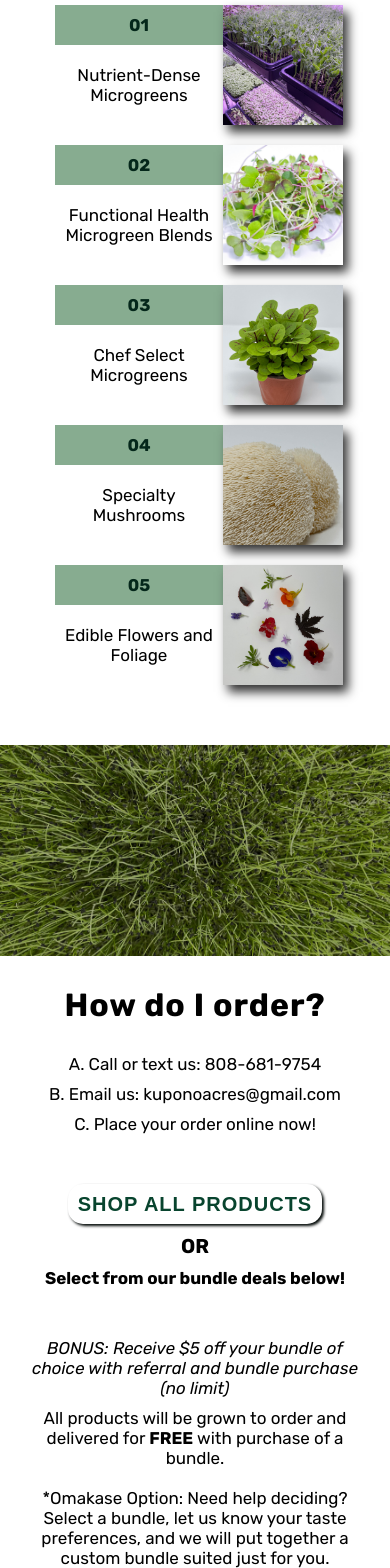
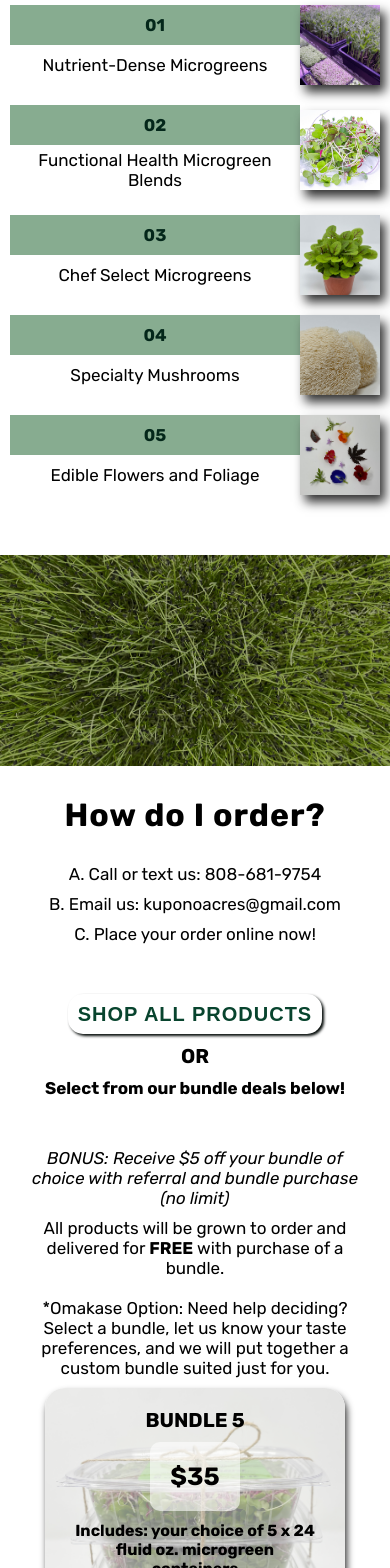
Before and after one commit to GenAnderson/kuponoacres, a React (Create React App) app: page / in a window 390 px wide. Shown: the part 3600-5168 px from the top of the page. Built offline with nearby package versions, Linux system fonts and the light colour scheme.

Commit message:
changed margin on dropdown list. changed products layout in homepage

```diff
--- a/src/components/shopForm/dropDownList.styles.scss
+++ b/src/components/shopForm/dropDownList.styles.scss
@@ -1,4 +1,4 @@
 select {
   font-size: 2rem;
-  margin-bottom: 1rem;
+  margin-bottom: 0.8rem;
 }
--- a/src/mediaquery/_mediaqHome.scss
+++ b/src/mediaquery/_mediaqHome.scss
@@ -620,10 +620,15 @@
       padding-bottom: 5rem;
     }
     .products-text-box {
-      width: 30rem;
-      grid-template-columns: 60% 40%;
+      width: 100%;
+      grid-template-columns: 3fr auto;
       .desc {
         padding: 0.5rem;
+      }
+      .products-miniphoto {
+        height: 8rem;
+        width: 8rem;
+        justify-self: right;
       }
     }
     .button-container.smallBack {
@@ -635,6 +640,9 @@
     }
     .delivery__centralOahu {
       margin-bottom: 2rem;
+    }
+    .howContainer {
+      margin-bottom: 0rem;
     }
   }
 }
@@ -659,8 +667,5 @@
         width: 26rem;
       }
     }
-    .howContainer {
-      margin-bottom: 0rem;
-    }
   }
 }
```
